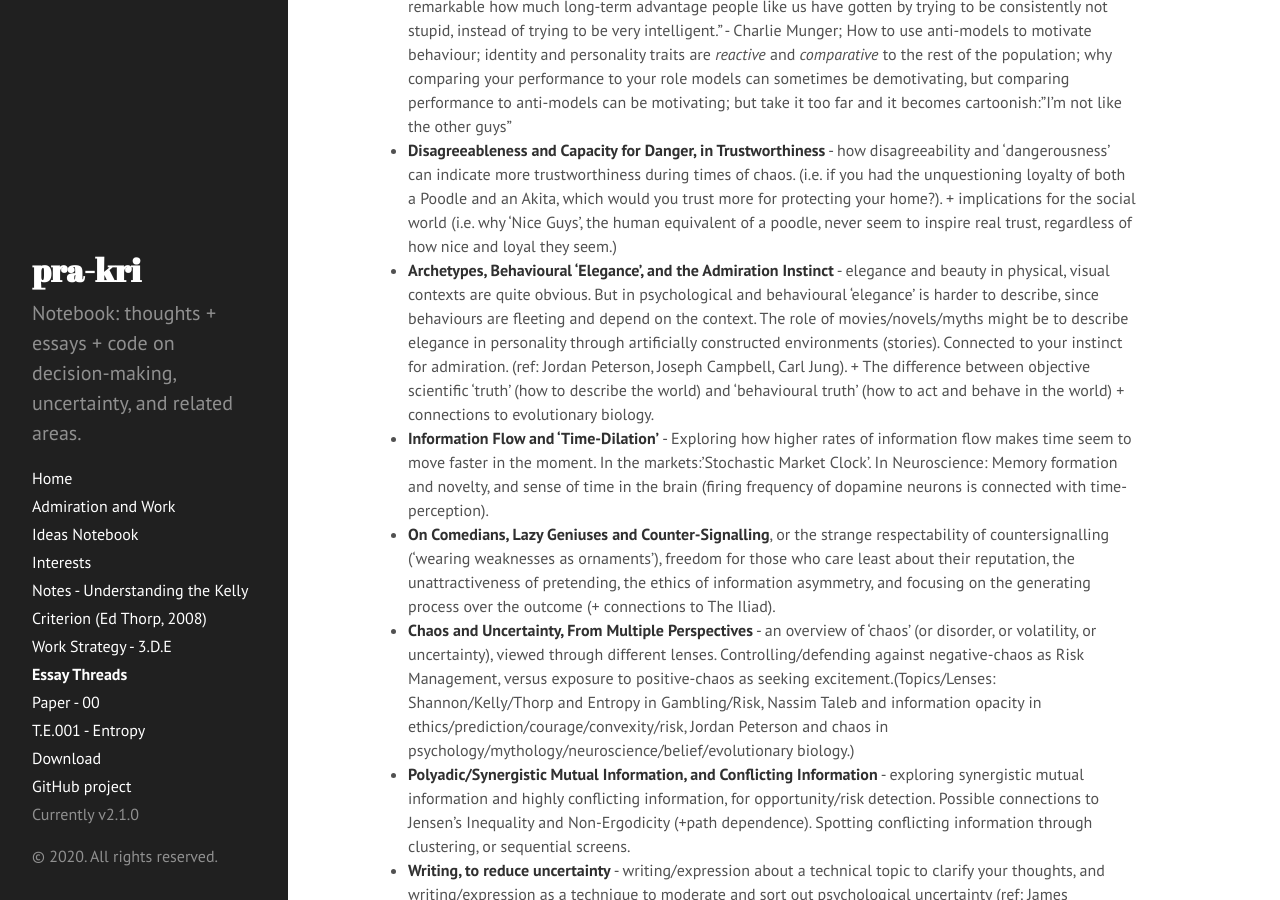
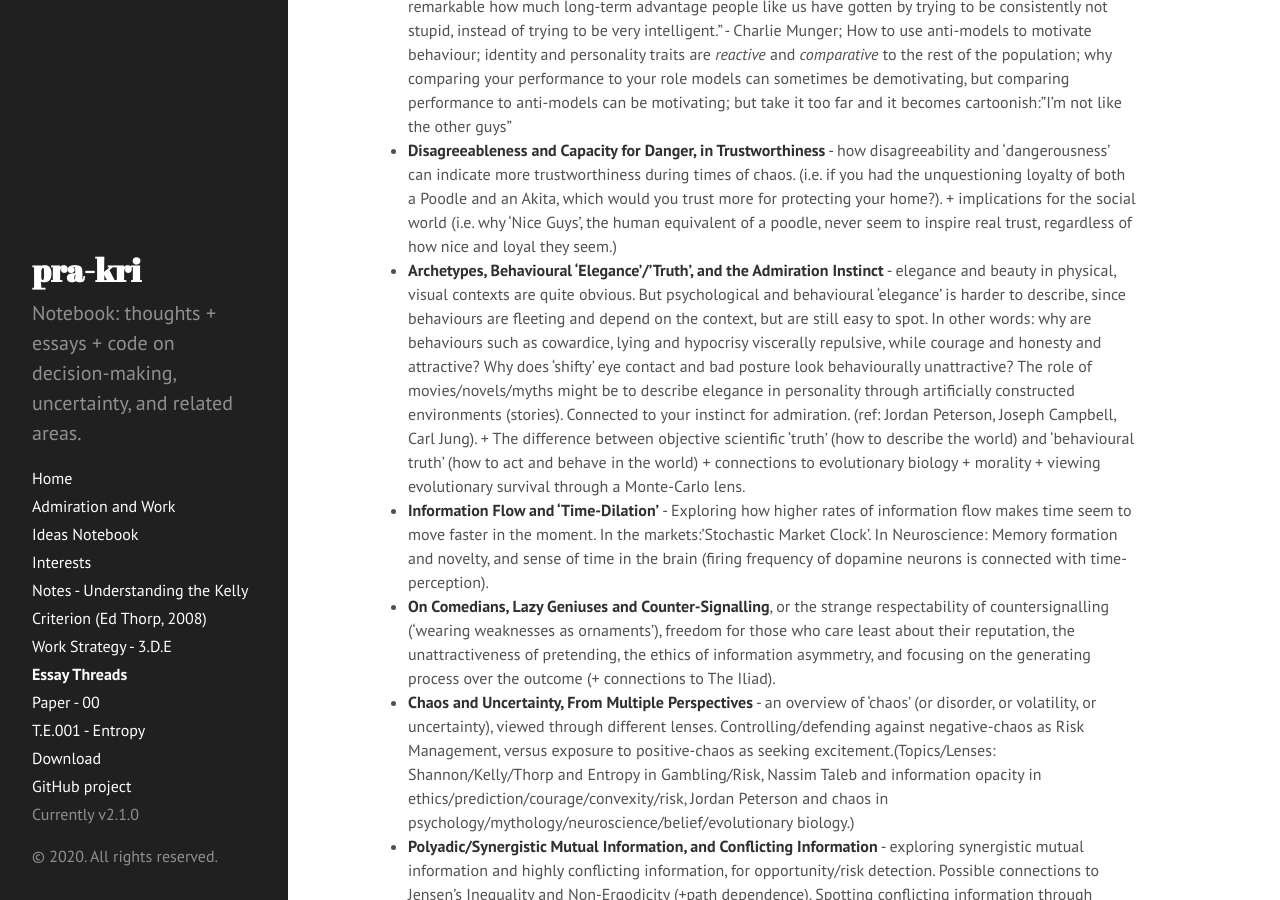
Before and after one commit to pra-kri/pra-kri.github.io, a Jekyll site: the page built from essay_threads.md, in a window 1280 px wide and 900 px high, scrolled down 326 px. Built offline with Jekyll 4.4.1, drawn with Linux system fonts in a browser that asks for light colours.

Commit message:
Update essay_threads.md

```diff
--- a/essay_threads.md
+++ b/essay_threads.md
@@ -10,7 +10,7 @@ Mostly the topics revolve around applied ethics and philosophy: stuff that'll he
 * **Risk and Leadership** - Leadership roles seem to go to those who can manage/mitigate risk the best, or to those who can take the best calculated risks. + Skin-in-the-game. + decision-making under uncertainty. "Historically (...) with a few curious exceptions, societies were run by risk-takers, not risk transferors." - N.N.T.
 * **Reacting *against* something; Anti-Models** - Exploring the following quote(s):"People focus on role models; it is more effective to find antimodels - people you don't want to resemble when you grow up." - NNT; "It is remarkable how much long-term advantage people like us have gotten by trying to be consistently not stupid, instead of trying to be very intelligent." - Charlie Munger; How to use anti-models to motivate behaviour; identity and personality traits are *reactive* and *comparative* to the rest of the population; why comparing your performance to your role models can sometimes be demotivating, but comparing performance to anti-models can be motivating; but take it too far and it becomes cartoonish:"I'm not like the other guys"
 * **Disagreeableness and Capacity for Danger, in Trustworthiness** - how disagreeability and 'dangerousness' can indicate more trustworthiness during times of chaos. (i.e. if you had the unquestioning loyalty of both a Poodle and an Akita, which would you trust more for protecting your home?). + implications for the social world (i.e. why 'Nice Guys', the human equivalent of a poodle, never seem to inspire real trust, regardless of how nice and loyal they seem.)
-* **Archetypes, Behavioural 'Elegance', and the Admiration Instinct** - elegance and beauty in physical, visual contexts are quite obvious. But in psychological and behavioural 'elegance' is harder to describe, since behaviours are fleeting and depend on the context. The role of movies/novels/myths might be to describe elegance in personality through artificially constructed environments (stories). Connected to your instinct for admiration. (ref: Jordan Peterson, Joseph Campbell, Carl Jung). + The difference between objective scientific 'truth' (how to describe the world) and 'behavioural truth' (how to act and behave in the world) + connections to evolutionary biology.
+* **Archetypes, Behavioural 'Elegance'/'Truth', and the Admiration Instinct** - elegance and beauty in physical, visual contexts are quite obvious. But psychological and behavioural 'elegance' is harder to describe, since behaviours are fleeting and depend on the context, but are still easy to spot. In other words: why are behaviours such as cowardice, lying and hypocrisy viscerally repulsive, while courage and honesty and attractive? Why does 'shifty' eye contact and bad posture look behaviourally unattractive? The role of movies/novels/myths might be to describe elegance in personality through artificially constructed environments (stories). Connected to your instinct for admiration. (ref: Jordan Peterson, Joseph Campbell, Carl Jung). + The difference between objective scientific 'truth' (how to describe the world) and 'behavioural truth' (how to act and behave in the world) + connections to evolutionary biology + morality + viewing evolutionary survival through a Monte-Carlo lens.
 * **Information Flow and 'Time-Dilation'** - Exploring how higher rates of information flow makes time seem to move faster in the moment. In the markets:'Stochastic Market Clock'. In Neuroscience: Memory formation and novelty, and sense of time in the brain (firing frequency of dopamine neurons is connected with time-perception).
 * **On Comedians, Lazy Geniuses and Counter-Signalling**, or the strange respectability of countersignalling ('wearing weaknesses as ornaments'), freedom for those who care least about their reputation, the unattractiveness of pretending, the ethics of information asymmetry, and focusing on the generating process over the outcome (+ connections to The Iliad).
 * **Chaos and Uncertainty, From Multiple Perspectives** - an overview of 'chaos' (or disorder, or volatility, or uncertainty), viewed through different lenses. Controlling/defending against negative-chaos as Risk Management, versus exposure to positive-chaos as seeking excitement.(Topics/Lenses: Shannon/Kelly/Thorp and Entropy in Gambling/Risk, Nassim Taleb and information opacity in ethics/prediction/courage/convexity/risk, Jordan Peterson and chaos in psychology/mythology/neuroscience/belief/evolutionary biology.)
```
